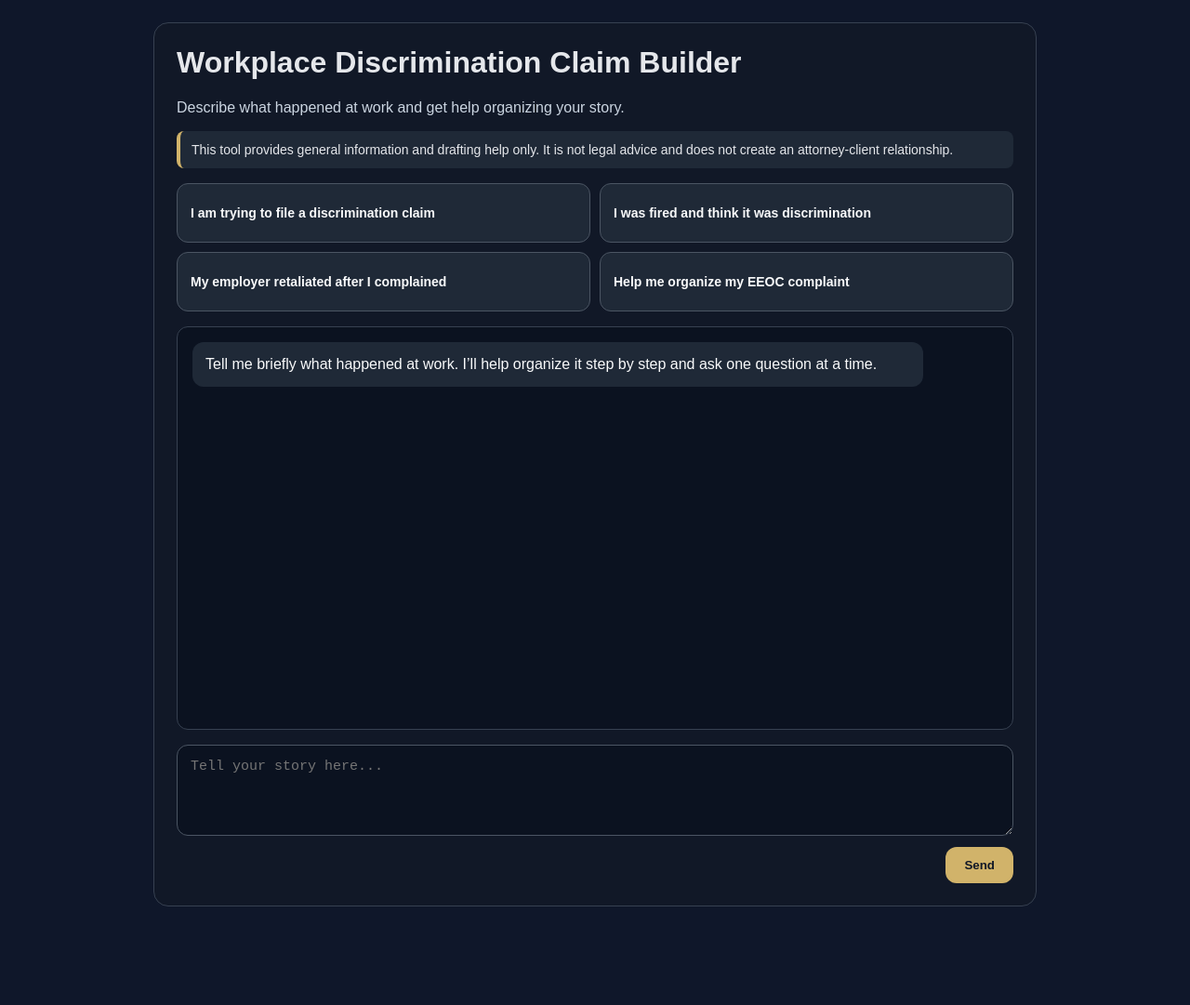
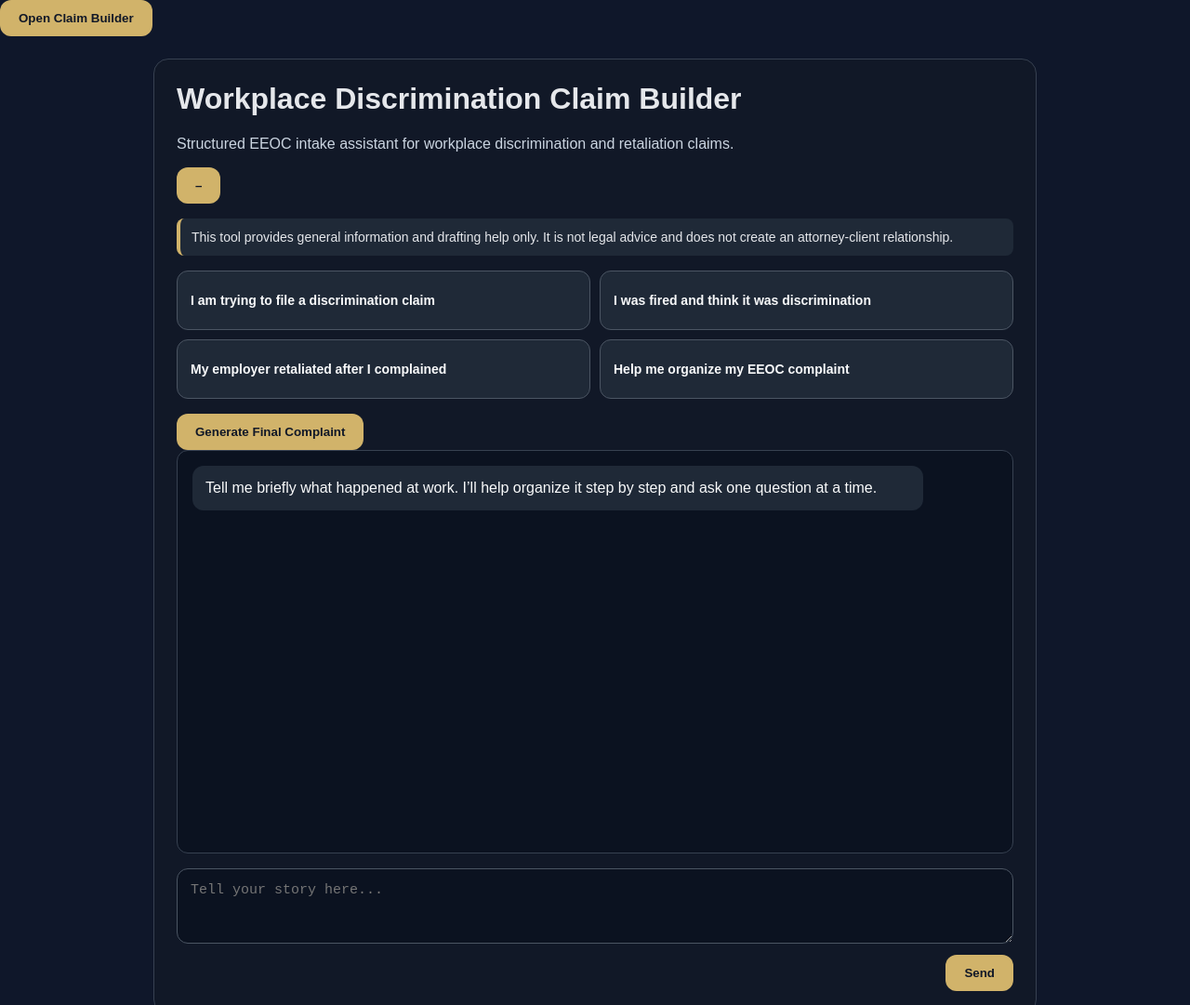
Before and after one commit to ariannalong26/Workplace-Discrimination-Claim-Builder, a website: page index.html in a window 1280 px wide. Shown: the top 1081 px of the page at 93% size. Before the commit the page ends 999 px from the top, so only its background shows below. Drawn offline with Linux system fonts and the light colour scheme.

Commit message:
Update index.html

```diff
--- a/index.html
+++ b/index.html
@@ -7,12 +7,19 @@
   <link rel="stylesheet" href="style.css" />
 </head>
 <body>
+  <button id="chat-launcher" class="chat-launcher">Open Claim Builder</button>
+
   <div class="page">
-    <div class="card">
+    <div class="card" id="chat-card">
+      <div class="topbar">
+        <div>
           <h1>Workplace Discrimination Claim Builder</h1>
           <p class="subtext">
-        Describe what happened at work and get help organizing your story.
+            Structured EEOC intake assistant for workplace discrimination and retaliation claims.
           </p>
+        </div>
+        <button id="minimize-btn" class="minimize-btn" type="button">–</button>
+      </div>
 
       <div class="disclaimer">
         This tool provides general information and drafting help only. It is not legal advice and does not create an attorney-client relationship.
@@ -36,13 +43,19 @@
         </button>
       </div>
 
+      <div class="action-row">
+        <button type="button" id="final-doc-btn" class="final-doc-btn">
+          Generate Final Complaint
+        </button>
+      </div>
+
       <div id="chat" class="chat"></div>
 
       <form id="chat-form" class="chat-form">
         <textarea
           id="user-input"
           placeholder="Tell your story here..."
-          rows="4"
+          rows="3"
           required
         ></textarea>
         <button type="submit" id="send-btn">Send</button>
```
Lines whose indentation alone changed are shown as unchanged.
